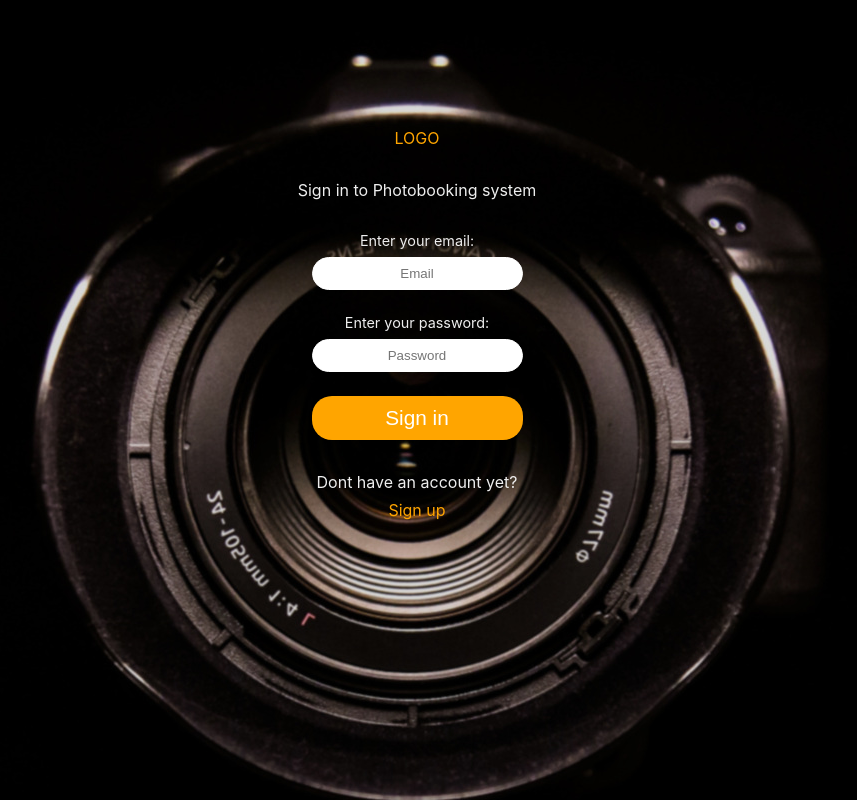
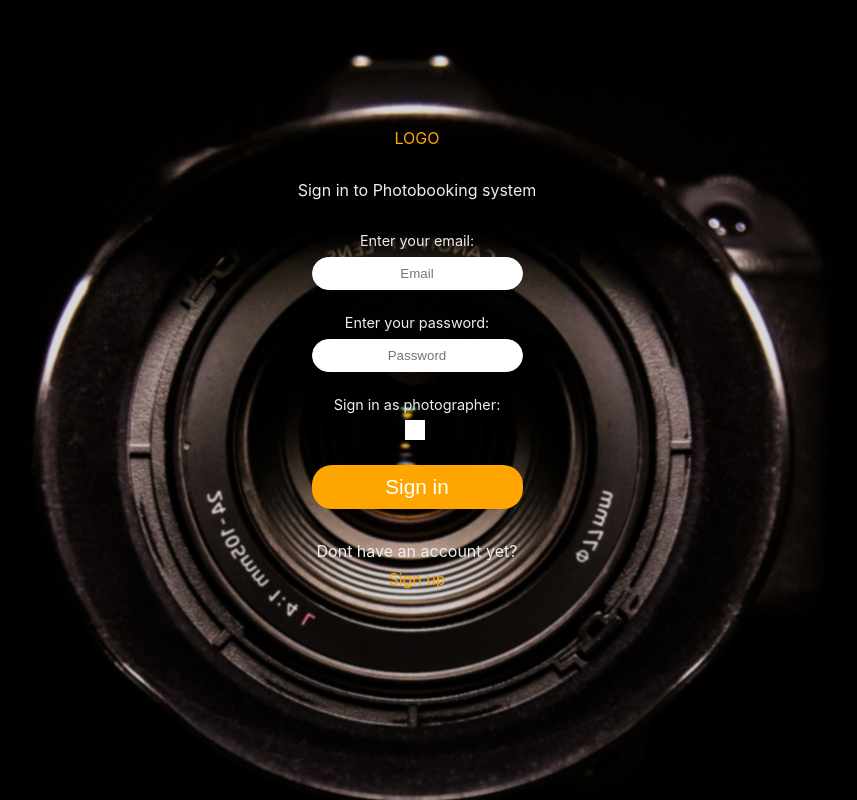
Before and after one commit to pbstm/frontend, a React (Create React App) app: page /login in a window 1280 px wide. Shown: the whole page, without its empty margins (223-1080 px from the left). Built offline with nearby package versions, Linux system fonts and the light colour scheme.

Commit message:
type field moved from register form to login form, radiobuttonns changed to checkbox

```diff
--- a/src/api/api.js
+++ b/src/api/api.js
@@ -5,22 +5,22 @@ const Api = {
   getProfile() {
     return instance.get(`profile/show`).then((response) => response.data)
   },
-  login(email, password) {
+  login(email, password, type) {
     return instance
       .post(`/sign_in`, {
         email,
-        password
+        password,
+        type
       })
       .then((response) => response.data)
   },
-  register(name, email, password, password_confirmation, type) {
+  register(name, email, password, password_confirmation) {
     return instance
       .post(`/sign_up`, {
         name,
         email,
         password,
-        password_confirmation,
-        type
+        password_confirmation
       })
       .then((response) => response.data)
   }
--- a/src/components/FormsControls.js
+++ b/src/components/FormsControls.js
@@ -35,6 +35,20 @@ export const Input = (props) => {
   )
 }
 
+/* eslint-disable */
+export const Checkbox = (props) => {
+  const { input, meta, ...restProps } = props
+  return (
+    <FormControl {...props}>
+      <label>
+        <input type="checkbox" {...input} {...restProps} />
+        <span />
+      </label>
+    </FormControl>
+  )
+}
+/* eslint-enable */
+
 export function createField(placeholder, name, validators, component, props) {
   return (
     <>
@@ -61,3 +75,8 @@ Input.propTypes = {
   meta: PropTypes.instanceOf(Object).isRequired,
   input: PropTypes.instanceOf(Object).isRequired
 }
+
+Checkbox.propTypes = {
+  meta: PropTypes.instanceOf(Object).isRequired,
+  input: PropTypes.instanceOf(Object).isRequired
+}
--- a/src/components/FormsControls.module.scss
+++ b/src/components/FormsControls.module.scss
@@ -110,6 +110,7 @@
   }
 }
 
+input[type='checkbox'],
 input[type='radio'] {
   display: none;
 }
@@ -147,3 +148,23 @@ label input[type='radio']:checked + span:before {
   height: 14px;
   width: 14px;
 }
+
+label input[type='checkbox'] + span:after {
+  content: '\2714';
+  display: inline-block;
+  color: transparent;
+  background-color: white;
+  font-size: 1.5rem;
+  font-weight: 900;
+  line-height: 22px;
+  margin: -5px 5px 0 0;
+  height: 20px;
+  width: 20px;
+  text-align: center;
+  vertical-align: middle;
+  transition: all ease 0.3s;
+}
+
+label input[type='checkbox']:checked + span:after {
+  color: $color-main;
+}
--- a/src/pages/Login/index.js
+++ b/src/pages/Login/index.js
@@ -3,10 +3,10 @@ import { reduxForm } from 'redux-form'
 import { useDispatch, useSelector } from 'react-redux'
 import { NavLink, Redirect } from 'react-router-dom'
 import PropTypes from 'prop-types'
-import { createField, Input } from '../../components/FormsControls'
+import { createField, Input, Checkbox } from '../../components/FormsControls'
 import { required, maxLengthCreator, email } from '../../components/validators'
 import { login } from '../../redux/authReducer'
-import { selectIsAuth } from "../../redux/authSelectors";
+import { selectIsAuth } from '../../redux/authSelectors'
 import styles from '../../components/FormsControls.module.scss'
 import classes from '../Register/Register.module.scss'
 import { Button } from '../../components/Button'
@@ -28,6 +28,11 @@ const LoginForm = ({ handleSubmit, error }) => (
       })}
     </div>
 
+    <div className={classes.FieldContainer}>
+      <div className={classes.FieldTitle}>Sign in as photographer: </div>
+      {createField(undefined, 'type', [], Checkbox)}
+    </div>
+
     {error && <div className={styles.formSummaryError}>{error}</div>}
 
     <Button text="Sign in" type="submit" stylish="Primary" />
@@ -43,11 +48,16 @@ const Login = () => {
   const dispatch = useDispatch()
 
   const onSubmit = (formData) => {
-    dispatch(login(formData.email, formData.password))
+    if (formData.type === true) {
+      const type = 'Photographer'
+      dispatch(login(formData.email, formData.password, type))
+    } else {
+      dispatch(login(formData.email, formData.password, formData.type))
+    }
   }
 
   if (isAuth) {
-    return <Redirect to="/cabinet" />;
+    return <Redirect to="/cabinet" />
   }
 
   return (
--- a/src/pages/Register/index.js
+++ b/src/pages/Register/index.js
@@ -1,5 +1,5 @@
 import React from 'react'
-import { reduxForm, Field } from 'redux-form'
+import { reduxForm } from 'redux-form'
 import { useDispatch, useSelector } from 'react-redux'
 import { Redirect, NavLink } from 'react-router-dom'
 import PropTypes from 'prop-types'
@@ -51,32 +51,6 @@ const RegisterForm = ({ handleSubmit, error }) => (
       )}
     </div>
 
-    <div className={classes.FieldContainer}>
-      <div className={classes.FieldTitle}>Registering as: </div>
-      <div className={classes.FieldTitle}>Customer</div>
-      <label htmlFor="Customer">
-        <Field
-          name="type"
-          component="input"
-          type="radio"
-          value="Customer"
-          id="Customer"
-        />
-        <span />
-      </label>
-      <div className={classes.FieldTitle}>Photographer</div>
-      <label htmlFor="Photographer">
-        <Field
-          name="type"
-          component="input"
-          type="radio"
-          value="Photographer"
-          id="Photographer"
-        />
-        <span />
-      </label>
-    </div>
-
     {error && <div className={styles.formSummaryError}>{error}</div>}
     <Button text="Sign up" type="submit" stylish="Primary" />
   </form>
@@ -96,8 +70,7 @@ const Register = () => {
         formData.name,
         formData.email,
         formData.password,
-        formData.passwordConfirmation,
-        formData.type
+        formData.passwordConfirmation
       )
     )
   }
--- a/src/redux/authReducer.js
+++ b/src/redux/authReducer.js
@@ -86,8 +86,8 @@ export const getProfileData = () => async (dispatch) => {
     })
 }
 
-export const login = (email, password) => async (dispatch) => {
-  await Api.login(email, password)
+export const login = (email, password, type) => async (dispatch) => {
+  await Api.login(email, password, type)
     .then((response) => {
       localStorage.setItem('token', response.token)
       dispatch(actions.setIsLoggedIn(true))
@@ -106,8 +106,8 @@ export const login = (email, password) => async (dispatch) => {
 }
 
 export const register =
-  (name, email, password, passwordConfirmation, type) => async (dispatch) => {
-    await Api.register(name, email, password, passwordConfirmation, type)
+  (name, email, password, passwordConfirmation) => async (dispatch) => {
+    await Api.register(name, email, password, passwordConfirmation)
       .then((response) => {
         if (response.success === true) {
           // eslint-disable-next-line no-console
```
